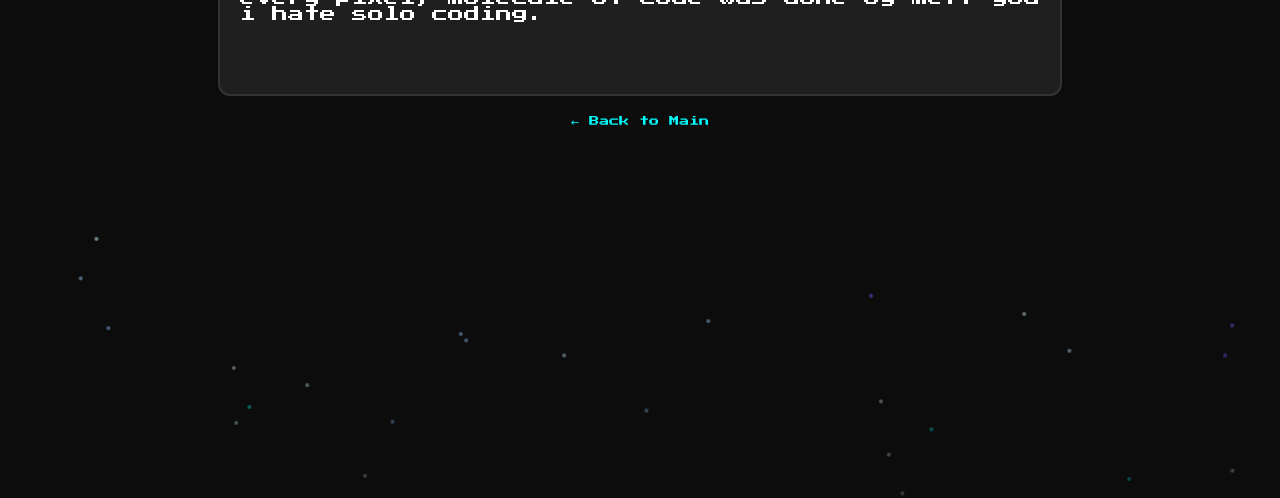
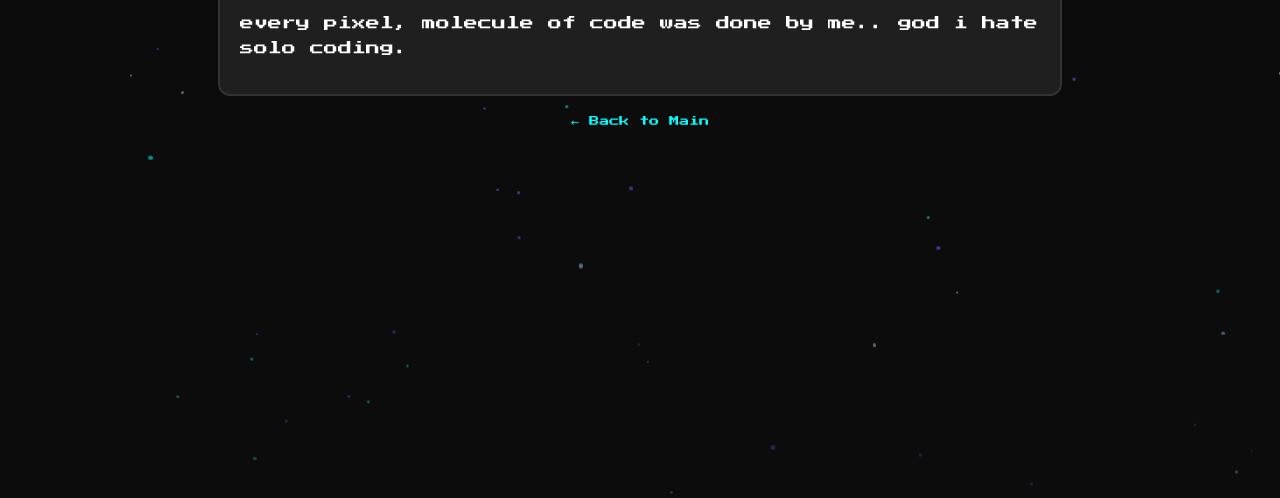
Before and after one commit to ExpiredProgramming/The-UGH, a plain HTML site: page credits.html in a window 1280 px wide. Shown: the part 302-800 px from the top of the page. Drawn offline with Linux system fonts and the light colour scheme.

Commit message:
Update credits.html

```diff
--- a/credits.html
+++ b/credits.html
@@ -24,10 +24,7 @@
     }
     .star {
       position: absolute;
-      width: 4px;
-      height: 4px;
       border-radius: 50%;
-      background-color: #00ffff;
       opacity: 0.7;
       animation-timing-function: linear;
       animation-fill-mode: forwards;
@@ -52,6 +49,8 @@
       padding: 20px;
       text-align: left;
       min-height: 200px; /* blank area */
+      font-size: 14px;
+      line-height: 1.8;
     }
     .back {
       display: block;
@@ -72,10 +71,10 @@
 
   <div class="credits-container">
     <h2>Credits</h2>
-<p>
-developed by <strong>programplayz,</strong> all programming was done by me twin 😭✌️.
-</p>
-every pixel, molecule of code was done by me.. god i hate solo coding.
+    <p>
+      developed by <strong>programplayz,</strong> all programming was done by me twin 😭✌️.
+    </p>
+    every pixel, molecule of code was done by me.. god i hate solo coding.
   </div>
 
   <a class="back" href="index.html">← Back to Main</a>
@@ -83,23 +82,38 @@ every pixel, molecule of code was done by me.. god i hate solo coding.
   <script>
     const container = document.getElementById('stars-container');
     const starColors = ['#00ffff', '#6666ff', '#99ccff', '#cceeff'];
-    function createStar() {
+
+    function createStar(randomY = false) {
       const star = document.createElement('div');
       star.classList.add('star');
+
+      // size variation
+      const sizeMultiplier = 0.4 + Math.random() * (1.25 - 0.4);
+      const baseSize = 4;
+      star.style.width = `${baseSize * sizeMultiplier}px`;
+      star.style.height = `${baseSize * sizeMultiplier}px`;
+
       star.style.left = `${Math.random() * 100}%`;
-      star.style.bottom = `-10px`;
+
+      if (randomY) {
+        star.style.bottom = `${Math.random() * 100}vh`;
+      } else {
+        star.style.bottom = `-10px`;
+      }
+
       star.style.backgroundColor = starColors[Math.floor(Math.random() * starColors.length)];
       const duration = 15 + Math.random() * 10;
       star.style.animation = `floatStar ${duration}s linear forwards`;
       container.appendChild(star);
+
       star.addEventListener('animationend', () => {
         container.removeChild(star);
         createStar();
       });
     }
-    for(let i = 0; i < 100; i++) {
-      setTimeout(createStar, i * 200);
-    }
+
+    for (let i = 0; i < 100; i++) createStar(true);
+    setInterval(() => createStar(), 200);
   </script>
 </body>
 </html>
```
